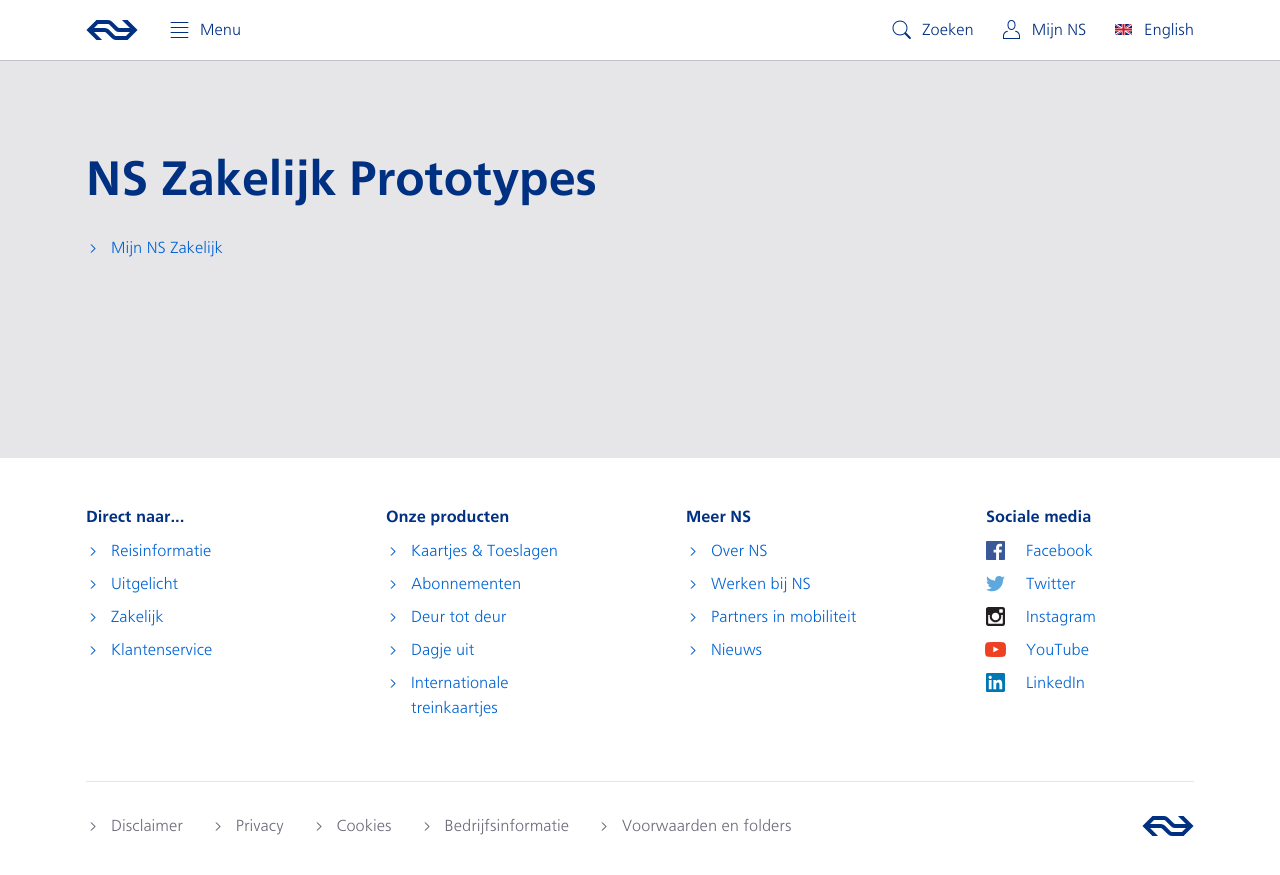
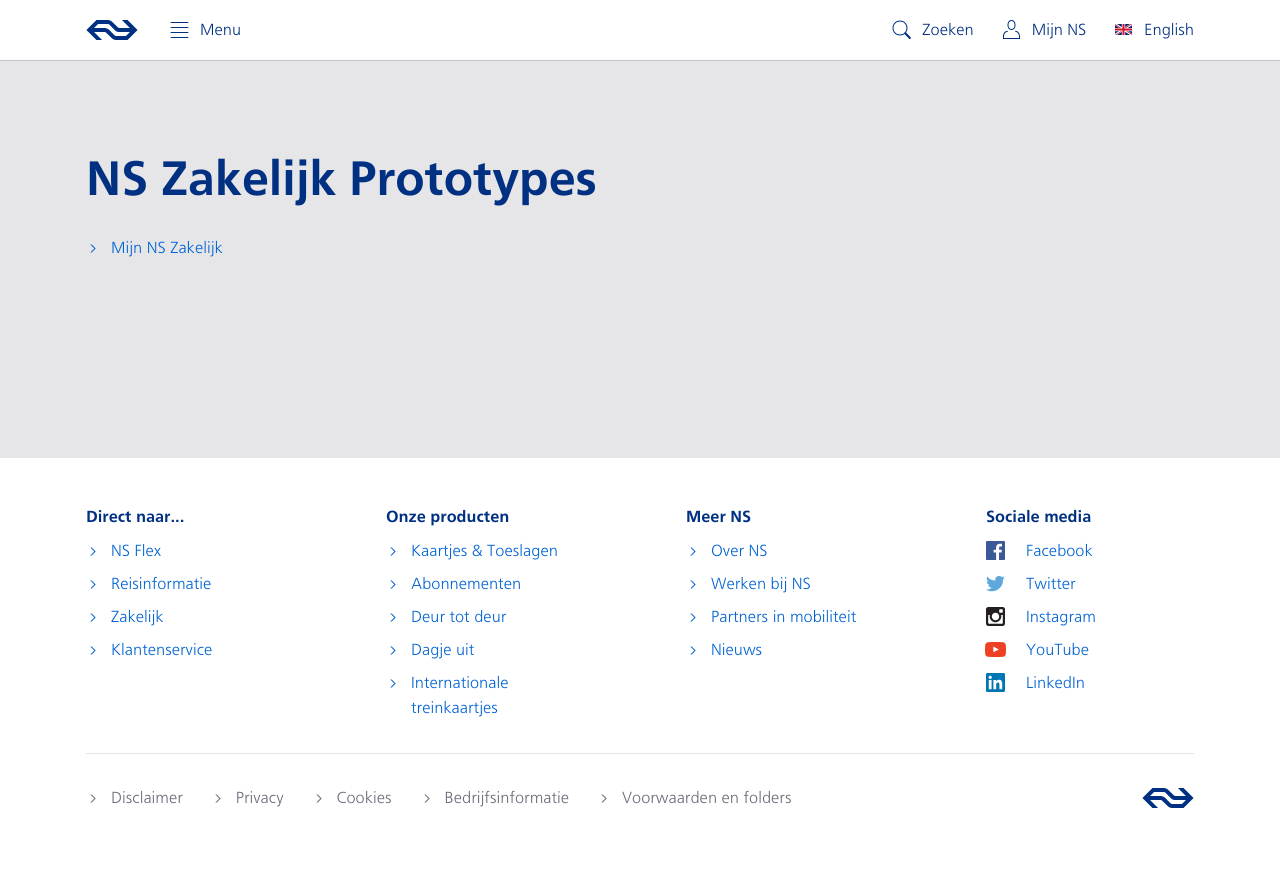
Before and after one commit to tdenheld/ns-zakelijk, a Jekyll site: the page built from index.html, in a window 1280 px wide. Shown: the top 875 px of the page. Built offline with Jekyll 4.4.1, drawn with Linux system fonts in a browser that asks for light colours.

Commit message:
update footer

```diff
--- a/_includes/footer.html
+++ b/_includes/footer.html
@@ -1,158 +1,171 @@
-<footer class="footer">
+<footer class="footer {{ include.class }}" data-noindex="true">
     <div class="container">
-        <div class="grid grid--footer" data-controller="generic/ui/ResponsiveGrid" data-type="footermenu">
-            <div class="grid__unit m-6-12 l-3-12" data-type="topfootermenuitem">
-                <div class="tile tile--fullyTransparent">
-                    <div class="tile__title">
+        <div class="grid footer__grid" data-controller="generic/ui/ResponsiveGrid" data-type="footermenu">
+            <div class="grid__unit footer__grid-unit m-6-12 l-3-12 is-ready" data-type="topfootermenuitem"
+                style="height: 295px;">
+                <div class="footer__linkbox">
                     <h3 class="headingXXS footer__heading">Direct naar...</h3>
-                    </div>
-                    <div class="tile__content">
                     <ul class="list">
                         <li class="list__item">
-                                <a href="/reisinformatie" class="arrowLink">
-                                    Reisinformatie</a>
+                            <a href="/flex" class="arrowLink">
+                                NS Flex
+                            </a>
                         </li>
                         <li class="list__item">
-                                <a href="/uitgelicht" class="arrowLink">
-                                    Uitgelicht</a>
+                            <a href="/reisinformatie" class="arrowLink">
+                                Reisinformatie
+                            </a>
                         </li>
                         <li class="list__item">
                             <a href="/zakelijk" class="arrowLink">
-                                    Zakelijk</a>
+                                Zakelijk
+                            </a>
                         </li>
                         <li class="list__item">
                             <a href="/klantenservice" class="arrowLink">
-                                    Klantenservice</a>
+                                Klantenservice
+                            </a>
+                        </li>
+                    </ul>
+                </div>
+            </div>
+            <div class="grid__unit footer__grid-unit m-6-12 l-3-12 is-ready" data-type="topfootermenuitem"
+                style="height: 295px;">
+                <div class="footer__linkbox">
+                    <h3 class="headingXXS footer__heading">Onze producten</h3>
+                    <ul class="list">
+                        <li class="list__item">
+                            <a href="/producten/losse-kaartjes-toeslagen" class="arrowLink">
+                                Kaartjes &amp; Toeslagen
+                            </a>
+                        </li>
+                        <li class="list__item">
+                            <a href="/abonnementen" class="arrowLink">
+                                Abonnementen
+                            </a>
+                        </li>
+                        <li class="list__item">
+                            <a href="/deur-tot-deur" class="arrowLink">
+                                Deur tot deur
+                            </a>
+                        </li>
+                        <li class="list__item">
+                            <a href="/dagje-uit" class="arrowLink">
+                                Dagje uit
+                            </a>
+                        </li>
+                        <li class="list__item">
+                            <a href="https://www.nsinternational.nl" class="arrowLink" target="_blank"
+                                rel="external noopener">
+                                Internationale treinkaartjes
+                            </a>
+                        </li>
+                    </ul>
+                </div>
+            </div>
+            <div class="grid__unit footer__grid-unit m-6-12 l-3-12 is-ready" data-type="topfootermenuitem"
+                style="height: 295px;">
+                <div class="footer__linkbox">
+                    <h3 class="headingXXS footer__heading">Meer NS</h3>
+                    <ul class="list">
+                        <li class="list__item">
+                            <a href="/over-ns" class="arrowLink">
+                                Over NS
+                            </a>
+                        </li>
+                        <li class="list__item">
+                            <a href="https://werkenbijns.nl/" class="arrowLink" target="_blank" rel="external noopener">
+                                Werken bij NS
+                            </a>
+                        </li>
+                        <li class="list__item">
+                            <a href="/zakelijk/partners-in-mobiliteit.html" class="arrowLink">
+                                Partners in mobiliteit
+                            </a>
+                        </li>
+                        <li class="list__item">
+                            <a href="http://nieuws.ns.nl" class="arrowLink" target="_blank" rel="external noopener">
+                                Nieuws
+                            </a>
+                        </li>
+                    </ul>
+                </div>
+            </div>
+            <div class="grid__unit footer__grid-unit m-6-12 l-3-12 is-ready" data-type="socialfootermenuitem"
+                style="height: 295px;">
+                <div class="footer__linkbox">
+                    <h3 class="headingXXS footer__heading">
+                        Sociale media
+                    </h3>
+                    <ul class="list">
+                        <li class="list__item">
+                            <a href="https://www.facebook.com/nederlandsespoorwegen" class="iconLink iconLink--facebook"
+                                target="_blank" rel="external noopener">
+                                Facebook
+                            </a>
+                        </li>
+                        <li class="list__item">
+                            <a href="https://twitter.com/ns_online" class="iconLink iconLink--twitter" target="_blank"
+                                rel="external noopener">
+                                Twitter
+                            </a>
+                        </li>
+                        <li class="list__item">
+                            <a href="https://www.instagram.com/ns_online/?hl=nl" class="iconLink iconLink--instagram"
+                                target="_blank" rel="external noopener">
+                                Instagram
+                            </a>
+                        </li>
+                        <li class="list__item">
+                            <a href="https://www.youtube.com/user/NS" class="iconLink iconLink--youtube" target="_blank"
+                                rel="external noopener">
+                                YouTube
+                            </a>
+                        </li>
+                        <li class="list__item">
+                            <a href="https://www.linkedin.com/company/nederlandsespoorwegen"
+                                class="iconLink iconLink--linkedin" target="_blank" rel="external noopener">
+                                LinkedIn
+                            </a>
                         </li>
                     </ul>
                 </div>
             </div>
         </div>
-            <div class="grid__unit m-6-12 l-3-12" data-type="topfootermenuitem">
-                <div class="tile tile--fullyTransparent">
-                    <div class="tile__title">
-                        <h3 class="headingXXS footer__heading">Onze producten</h3>
-                    </div>
-                    <div class="tile__content">
-                        <ul class="list">
-                            <li class="list__item">
-                                <a href="/producten/losse-kaartjes-toeslagen" class="arrowLink">
-                                    Kaartjes &amp; Toeslagen</a>
-                            </li>
-                            <li class="list__item">
-                                <a href="/producten/abonnementen" class="arrowLink">
-                                    Abonnementen</a>
-                            </li>
-                            <li class="list__item">
-                                <a href="/deur-tot-deur" class="arrowLink">
-                                    Deur tot deur</a>
-                            </li>
-                            <li class="list__item">
-                                <a href="/dagje-uit" class="arrowLink">
-                                    Dagje uit</a>
-                            </li>
-                            <li class="list__item">
-                                <a href="https://www.nsinternational.nl" class="arrowLink" target="_blank" rel="external noopener">
-                                    Internationale treinkaartjes</a>
-                            </li>
-                        </ul>
-                    </div>
-                </div>
-            </div>
-            <div class="grid__unit m-6-12 l-3-12" data-type="topfootermenuitem">
-                <div class="tile tile--fullyTransparent">
-                    <div class="tile__title">
-                        <h3 class="headingXXS footer__heading">Meer NS</h3>
-                    </div>
-                    <div class="tile__content">
-                        <ul class="list">
-                            <li class="list__item">
-                                <a href="/over-ns" class="arrowLink">
-                                    Over NS</a>
-                            </li>
-                            <li class="list__item">
-                                <a href="https://werkenbijns.nl/" class="arrowLink" target="_blank" rel="external noopener">
-                                    Werken bij NS</a>
-                            </li>
-                            <li class="list__item">
-                                <a href="/zakelijk/partners-in-mobiliteit.html" class="arrowLink">
-                                    Partners in mobiliteit</a>
-                            </li>
-                            <li class="list__item">
-                                <a href="http://nieuws.ns.nl" class="arrowLink" target="_blank" rel="external noopener">
-                                    Nieuws</a>
-                            </li>
-                        </ul>
-                    </div>
-                </div>
-            </div>
-            <div class="grid__unit m-6-12 l-3-12" data-type="socialfootermenuitem">
-                <div class="tile tile--fullyTransparent">
-                    <div class="tile__title">
-                        <h3 class="headingXXS footer__heading">
-                            Sociale media
-                        </h3>
-                    </div>
-                    <div class="tile__content">
-                        <ul class="list">
-                            <li class="list__item">
-                                <a href="https://www.facebook.com/nederlandsespoorwegen" class="iconLink iconLink--facebook"
-                                    target="_blank" rel="external noopener">
-                                    Facebook</a>
-                            </li>
-                            <li class="list__item">
-                                <a href="https://twitter.com/ns_online" class="iconLink iconLink--twitter" target="_blank"
-                                    rel="external noopener">
-                                    Twitter</a>
-                            </li>
-                            <li class="list__item">
-                                <a href="https://www.instagram.com/ns_online/?hl=nl" class="iconLink iconLink--instagram"
-                                    target="_blank" rel="external noopener">
-                                    Instagram</a>
-                            </li>
-                            <li class="list__item">
-                                <a href="https://www.youtube.com/user/NS" class="iconLink iconLink--youtube" target="_blank"
-                                    rel="external noopener">
-                                    YouTube</a>
-                            </li>
-                            <li class="list__item">
-                                <a href="https://www.linkedin.com/company/nederlandsespoorwegen" class="iconLink iconLink--linkedin"
-                                    target="_blank" rel="external noopener">
-                                    LinkedIn</a>
-                            </li>
-                        </ul>
-                    </div>
-                </div>
-            </div>
-        </div>
-        <div class="grid grid--footer" data-type="bottomfootermenu">
-            <div class="grid__unit">
-                <div class="footer__menuContainer separator--largeTop">
+        <div class="grid footer__grid" data-type="bottomfootermenu">
+            <div class="grid__unit footer__grid-unit">
+                <div class="footer__menuContainer">
                     <ul class="footer__menu list list--horizontal" data-controller="generic/ui/EqualWidth">
                         <li class="list__item">
                             <a href="/disclaimer.html" class="arrowLink arrowLink--grey">
-                                Disclaimer</a>
+                                Disclaimer
+                            </a>
                         </li>
                         <li class="list__item">
                             <a href="/privacy" class="arrowLink arrowLink--grey">
-                                Privacy</a>
+                                Privacy
+                            </a>
                         </li>
                         <li class="list__item">
                             <a href="/privacy/cookiebeleid.html" class="arrowLink arrowLink--grey">
-                                Cookies</a>
+                                Cookies
+                            </a>
                         </li>
                         <li class="list__item">
                             <a href="/bedrijfsinformatie.html" class="arrowLink arrowLink--grey">
-                                Bedrijfsinformatie</a>
+                                Bedrijfsinformatie
+                            </a>
                         </li>
                         <li class="list__item">
                             <a href="/voorwaarden.html" class="arrowLink arrowLink--grey">
-                                Voorwaarden en folders</a>
+                                Voorwaarden en folders
+                            </a>
                         </li>
                     </ul>
                     <div class="nslogo nslogo--footer">
                         <a class="nslogo__link" href="/" title="Ga naar de homepagina">
-                            <img class="nslogo__image" src="/assets/img/NS_logo.svg" height="20" width="52" alt="Logo Nederlandse Spoorwegen" />
+                            <img class="nslogo__image" src="/assets/img/NS_logo.svg" height="20"
+                                width="52" alt="Logo Nederlandse Spoorwegen">
                         </a>
                     </div>
                 </div>
```
Also changed, not shown: 1 other file. Lines whose indentation alone changed are shown as unchanged.
